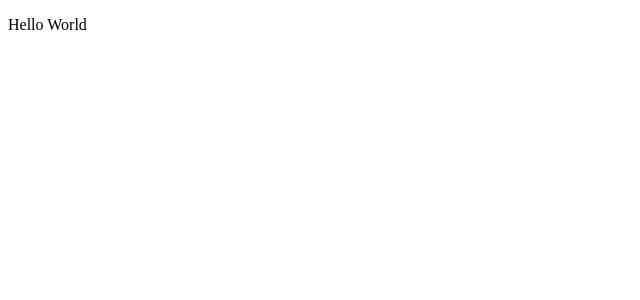
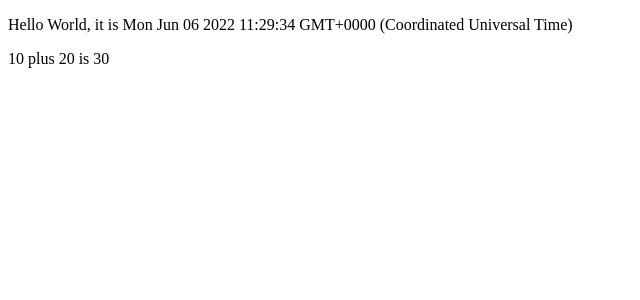
Before and after one commit to SandraAnghel/react-path-uni-helsinki, a React (Create React App) app in the folder part1/: page / in a window 1280 px wide. Shown: the top 300 px of the page, without its empty margins (0-640 px from the left). Built offline with nearby package versions, Linux system fonts and the light colour scheme.

Commit message:
Render dynamic content inside of a component

```diff
--- a/part1/src/App.js
+++ b/part1/src/App.js
@@ -1,8 +1,14 @@
 const App = () => {
-  console.log("Hello from component");
+  const now = new Date();
+  const a = 10;
+  const b = 20;
+
   return (
     <div>
-      <p>Hello World</p>
+      <p>Hello World, it is {now.toString()}</p>
+      <p>
+        {a} plus {b} is {a + b}
+      </p>
     </div>
   );
 };
```
